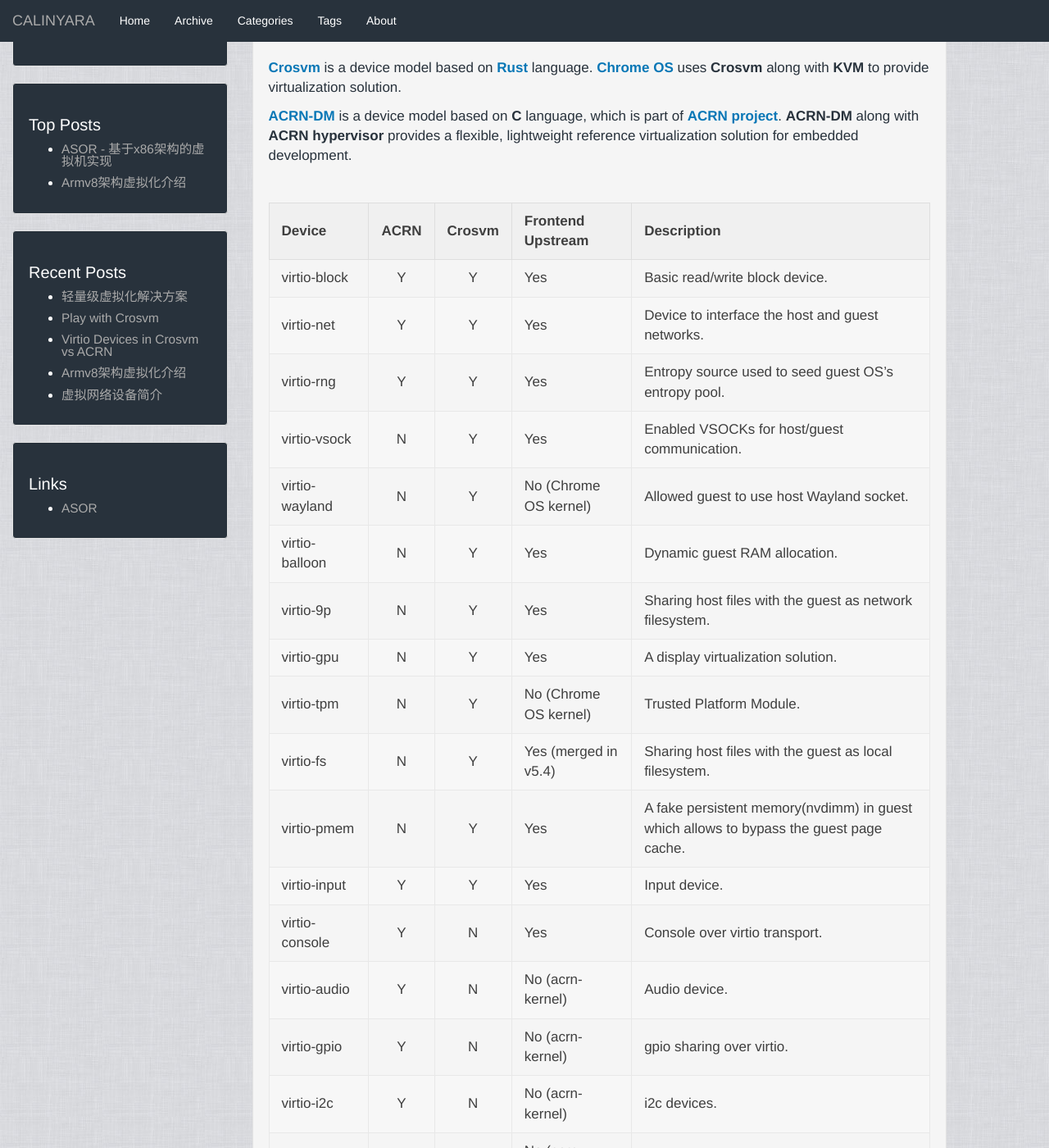
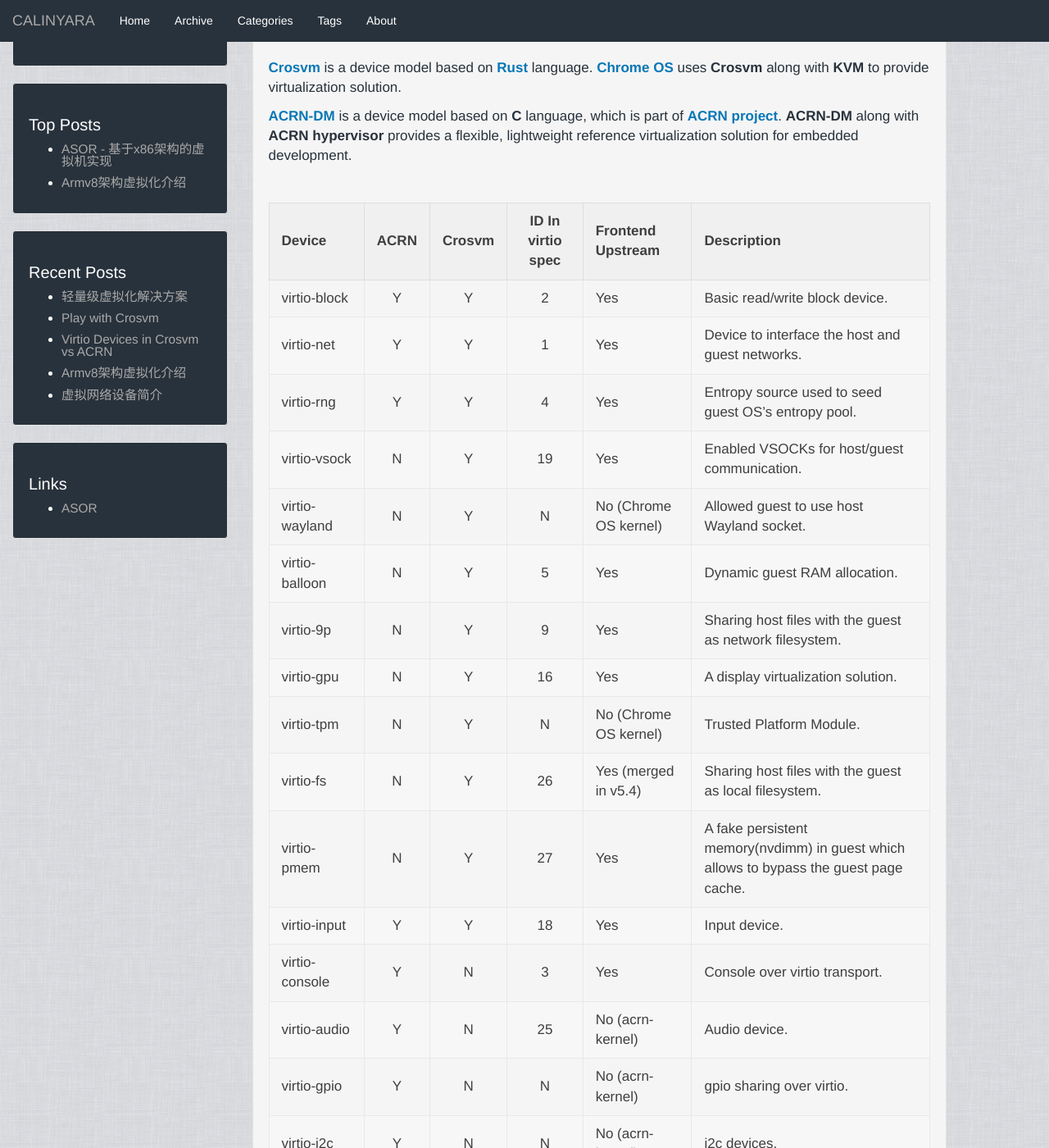
Before and after one commit to calinyara/calinyara.github.io, a Jekyll site: the page built from _posts/2019-12-10-virtio-devices-in-crosvm-vs-ACRN.markdown, in a window 1280 px wide and 1400 px high, scrolled down 211 px. Shown: the whole window at 82% size. Built offline with Jekyll 4.4.1, drawn with Linux system fonts in a browser that asks for light colours.

Commit message:
post: add virtio id

```diff
--- a/_posts/2019-12-10-virtio-devices-in-crosvm-vs-ACRN.markdown
+++ b/_posts/2019-12-10-virtio-devices-in-crosvm-vs-ACRN.markdown
@@ -16,30 +16,30 @@ description:
 
 <br>
 
-| Device          | ACRN | Crosvm | Frontend  Upstream          | Description                                                  |
-| --------------- | :----: | :------: | --------------------------- | ------------------------------------------------------------ |
-| virtio-block    | Y    | Y      | Yes                         | Basic read/write block device.                               |
-| virtio-net      | Y    | Y      | Yes                         | Device to interface the host and guest networks.             |
-| virtio-rng      | Y    | Y      | Yes                         | Entropy source used to seed guest OS's entropy pool.         |
-| virtio-vsock    | N    | Y      | Yes                         | Enabled VSOCKs for host/guest communication.                 |
-| virtio-wayland  | N    | Y      | No (Chrome OS kernel)       | Allowed guest to use host Wayland socket.                    |
-| virtio-balloon  | N    | Y      | Yes                         | Dynamic guest RAM allocation.                                |
-| virtio-9p       | N    | Y      | Yes                         | Sharing host files with the guest as network filesystem.     |
-| virtio-gpu      | N    | Y      | Yes                         | A display virtualization solution.                           |
-| virtio-tpm      | N    | Y      | No (Chrome OS kernel)       | Trusted Platform Module.                                     |
-| virtio-fs       | N    | Y      | Yes (merged in v5.4)        | Sharing host files with the guest   as local filesystem.     |
-| virtio-pmem     | N    | Y      | Yes                         | A fake persistent memory(nvdimm) in guest which allows to bypass  the guest page cache. |
-| virtio-input    | Y    | Y      | Yes                         | Input device.                                                |
-| virtio-console  | Y    | N      | Yes                         | Console over virtio transport.                               |
-| virtio-audio    | Y    | N      | No (acrn-kernel)            | Audio device.                                                |
-| virtio-gpio     | Y    | N      | No (acrn-kernel)            | gpio sharing over virtio.                                    |
-| virtio-i2c      | Y    | N      | No (acrn-kernel)            | i2c devices.                                                 |
-| virito-rpmb     | Y    | N      | No (acrn-kernel)            | Replay Protected Memory Block.                               |
-| virtio-mei      | Y    | N      | No (acrn-kernel)            | Intel Management Engine Interface.                           |
-| virtio-ipu      | Y    | N      | No (acrn-kernel)            | Imaging Processing Unit.                                     |
-| virtio-hyperdma | Y    | N      | No (acrn-kernel)            | Hyper DMA buffer.                                            |
-| virtio-hdpc     | Y    | N      | No												  | High-bandwidth Digital Content Protection.                   |
-| virtio-coreu    | Y    | N      | No                          | PAVP ( Protected Audio Video Path) session management.       |
+| Device          | ACRN | Crosvm | ID In virtio spec | Frontend  Upstream          | Description                                                  |
+| --------------- | :----: | :------: | :-------------------------: | ------------------------------------------------------------ | ------------------------------------------------------------ |
+| virtio-block    | Y    | Y      | 2     | Yes                         | Basic read/write block device.                               |
+| virtio-net      | Y    | Y      | 1     | Yes                         | Device to interface the host and guest networks.             |
+| virtio-rng      | Y    | Y      | 4     | Yes                         | Entropy source used to seed guest OS's entropy pool.         |
+| virtio-vsock    | N    | Y      | 19    | Yes                         | Enabled VSOCKs for host/guest communication.                 |
+| virtio-wayland  | N    | Y      | N     | No (Chrome OS kernel)       | Allowed guest to use host Wayland socket.                    |
+| virtio-balloon  | N    | Y      | 5     | Yes                         | Dynamic guest RAM allocation.                                |
+| virtio-9p       | N    | Y      | 9     | Yes                         | Sharing host files with the guest as network filesystem.     |
+| virtio-gpu      | N    | Y      | 16    | Yes                         | A display virtualization solution.                           |
+| virtio-tpm      | N    | Y      | N     | No (Chrome OS kernel)       | Trusted Platform Module.                                     |
+| virtio-fs       | N    | Y      | 26    | Yes (merged in v5.4)        | Sharing host files with the guest   as local filesystem.     |
+| virtio-pmem     | N    | Y      | 27    | Yes                         | A fake persistent memory(nvdimm) in guest which allows to bypass  the guest page cache. |
+| virtio-input    | Y    | Y      | 18    | Yes                         | Input device.                                                |
+| virtio-console  | Y    | N      | 3     | Yes                         | Console over virtio transport.                               |
+| virtio-audio    | Y    | N      | 25    | No (acrn-kernel)            | Audio device.                                                |
+| virtio-gpio     | Y    | N      | N     | No (acrn-kernel)            | gpio sharing over virtio.                                    |
+| virtio-i2c      | Y    | N      | N     | No (acrn-kernel)            | i2c devices.                                                 |
+| virito-rpmb     | Y    | N      | 28    | No (acrn-kernel)            | Replay Protected Memory Block.                               |
+| virtio-mei      | Y    | N      | N     | No (acrn-kernel)            | Intel Management Engine Interface.                           |
+| virtio-ipu      | Y    | N      | N     | No (acrn-kernel)            | Imaging Processing Unit.                                     |
+| virtio-hyperdma | Y    | N      | N     | No (acrn-kernel)            | Hyper DMA buffer.                                            |
+| virtio-hdpc     | Y    | N      | N     | No												  | High-bandwidth Digital Content Protection.                   |
+| virtio-coreu    | Y    | N      | N     | No                          | PAVP ( Protected Audio Video Path) session management.       |
 
 <br>
 
```
